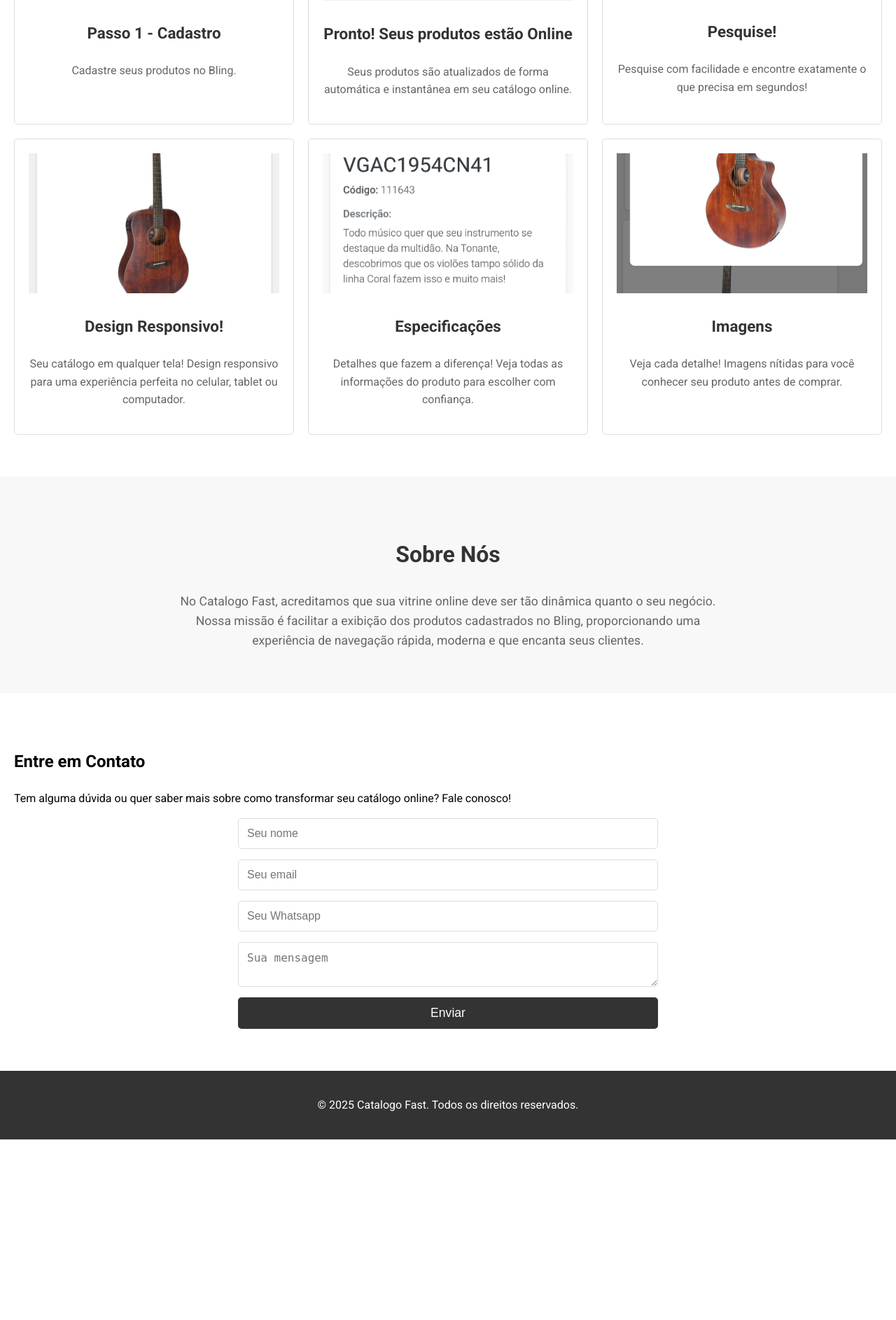
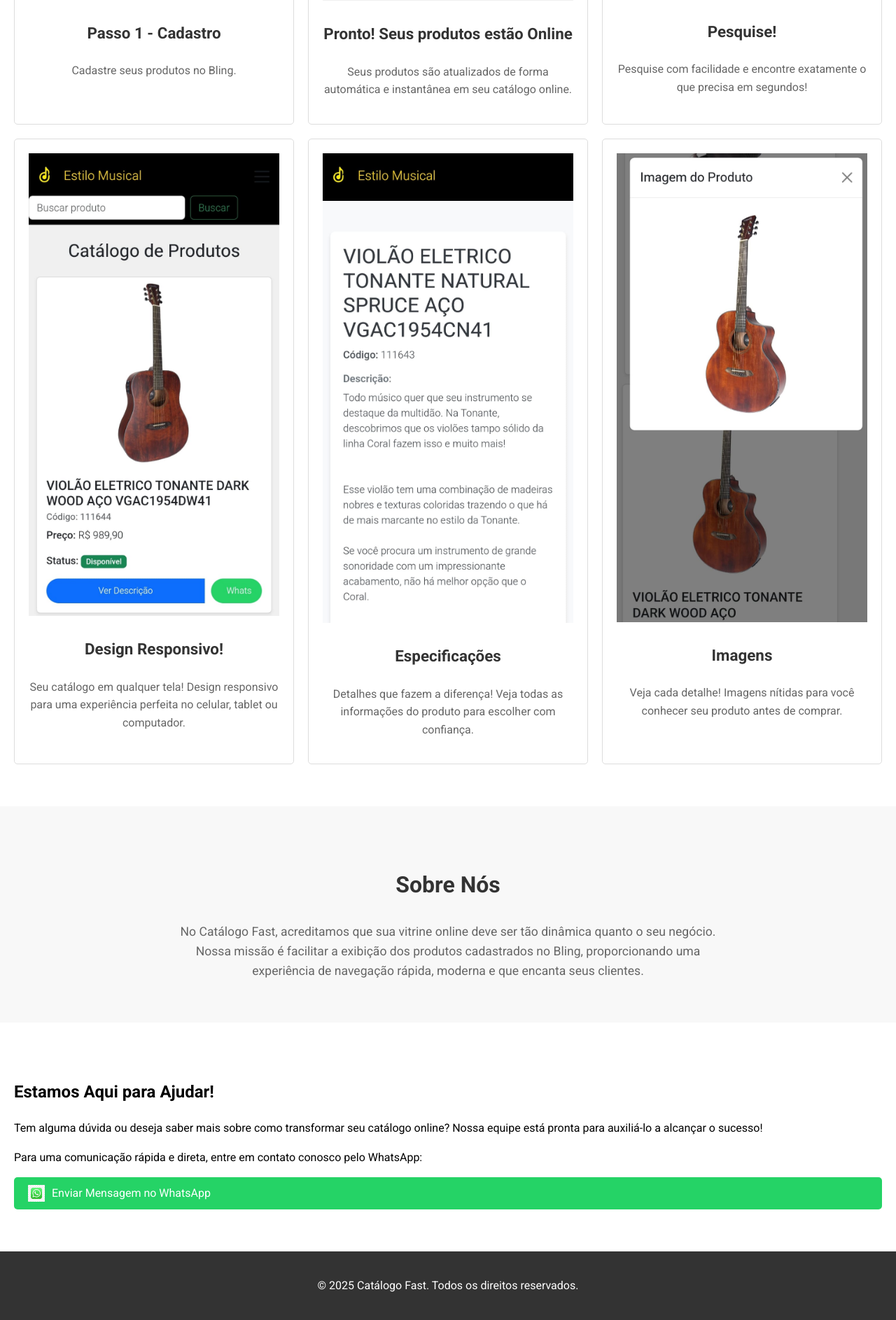
Before and after one commit to cecconitalia/catalogofast, a Flask app: page / in a window 1280 px wide. Shown: the part 1140-3026 px from the top of the page at 70% size. Before the commit the page ends 2768 px from the top, so only its background shows below. Run offline with Flask 3, Linux system fonts and the light colour scheme.

Commit message:
Resolvendo conflitos002

```diff
--- a/app.py
+++ b/app.py
@@ -1,19 +1,21 @@
 from flask import Flask, render_template, request, redirect, url_for, flash
 from flask_mail import Mail, Message
 import os
-
-print(os.urandom(24))  # Gera uma chave secreta de 24 bytes
-
+import urllib.parse
 
 app = Flask(__name__)
-app.secret_key = os.environ.get('FLASK_SECRET_KEY', 'default_secret_key')
 
-# Configuração do Flask-Mail
-app.config['MAIL_SERVER'] = 'smtp.gmail.com'
-app.config['MAIL_PORT'] = 587
-app.config['MAIL_USE_TLS'] = True
-app.config['MAIL_USERNAME'] = 'cecconitalia@gmail.com'        # Substitua pelo seu email
-app.config['MAIL_PASSWORD'] = 'D8h5..12'                    # Substitua pela sua senha ou utilize variáveis de ambiente
+# Configurações do aplicativo Flask
+app.secret_key = 'sua_chave_secreta'  # Substitua por uma chave secreta segura
+
+# Configurações do Flask-Mail
+app.config['MAIL_SERVER'] = 'smtp.seudominio.com'  # Substitua pelo servidor SMTP do seu provedor de e-mail
+app.config['MAIL_PORT'] = 587  # Porta do servidor SMTP
+app.config['MAIL_USE_TLS'] = True  # Ativar TLS
+app.config['MAIL_USE_SSL'] = False  # Desativar SSL
+app.config['MAIL_USERNAME'] = 'seu_email@seudominio.com'  # Substitua pelo seu e-mail
+app.config['MAIL_PASSWORD'] = 'sua_senha'  # Substitua pela sua senha
+app.config['MAIL_DEFAULT_SENDER'] = 'seu_email@seudominio.com'  # E-mail remetente padrão
 
 mail = Mail(app)
 
@@ -29,15 +31,16 @@ def send_email():
     whatsapp = request.form.get('whatsapp')
     message = request.form.get('message')
 
-    # Cria a mensagem de email
-    msg = Message("Novo Contato - Catalogo Fast",
-                  sender=email,
-                  recipients=["ofertacobrasilsc@gmail.com"])
-    msg.body = (
-        f"Nome: {name}\n"
-        f"Email: {email}\n"
-        f"Whatsapp: {whatsapp}\n"
-        f"Mensagem: {message}"
+    # Cria a mensagem de e-mail
+    msg = Message(
+        subject="Novo Contato - Catálogo Fast",
+        recipients=["catalogofast@outlook.com.br"],  # Substitua pelo e-mail desejado
+        body=(
+            f"Nome: {name}\n"
+            f"Email: {email}\n"
+            f"Whatsapp: {whatsapp}\n"
+            f"Mensagem: {message}"
+        )
     )
 
     try:
@@ -49,5 +52,36 @@ def send_email():
 
     return redirect(url_for('home'))
 
+@app.route('/send_whatsapp', methods=['POST'])
+def send_whatsapp():
+    # Obtém os dados do formulário
+    name = request.form.get('name')
+    email = request.form.get('email')
+    whatsapp = request.form.get('whatsapp')
+    message = request.form.get('message')
+
+    # Cria a mensagem para o WhatsApp
+    whatsapp_message = (
+        f"Novo Contato - Catálogo Fast\n"
+        f"Nome: {name}\n"
+        f"Email: {email}\n"
+        f"Whatsapp: {whatsapp}\n"
+        f"Mensagem: {message}"
+    )
+
+    # Codifica a mensagem para ser usada na URL
+    encoded_message = urllib.parse.quote(whatsapp_message)
+
+    # Número do WhatsApp para onde será enviado
+    phone_number = "5511968126748"  # Substitua pelo número desejado
+
+    # Cria o link do WhatsApp
+    whatsapp_link = f"https://wa.me/{phone_number}?text={encoded_message}"
+
+    # Redireciona para o link do WhatsApp
+    return redirect(whatsapp_link)
+
 if __name__ == '__main__':
     app.run(debug=True)
+app.config['MAIL_DEBUG'] = True
+app.config['DEBUG'] = True
--- a/static/style.css
+++ b/static/style.css
@@ -46,17 +46,30 @@ body {
   font-weight: 500;
 }
 
+/* Menu Toggle (Hamburger) */
 .menu-toggle {
   display: none;
   cursor: pointer;
 }
 
-  .bar {
+.menu-toggle .bar {
   display: block;
   width: 30px;
   height: 3px;
   background-color: white;
   margin: 6px 0;
+  transition: all 0.3s ease;
+}
+
+/* Ícone ativo (transforma em X) */
+.menu-toggle.active .bar:nth-child(1) {
+  transform: translateY(9px) rotate(45deg);
+}
+.menu-toggle.active .bar:nth-child(2) {
+  opacity: 0;
+}
+.menu-toggle.active .bar:nth-child(3) {
+  transform: translateY(-9px) rotate(-45deg);
 }
 
 /* Seção Hero */
@@ -112,7 +125,7 @@ body {
 
 .product-grid {
   display: grid;
-    grid-template-columns: repeat(3, 1fr); /* 3 produtos por linha */
+  grid-template-columns: repeat(3, 1fr);
   gap: 20px;
 }
 
@@ -197,67 +210,94 @@ body {
   text-align: center;
 }
 
-  /* Menu Responsivo */
+/* Menu Responsivo para Mobile */
 @media screen and (max-width: 768px) {
   .menu {
-      display: none;
+      position: fixed;
+      top: 0;
+      right: -100%;
+      width: 250px;
+      height: 100%;
+      background-color: #333;
       flex-direction: column;
-      gap: 10px;
-      margin-top: 10px;
       align-items: flex-start;
+      padding-top: 60px;
+      transition: right 0.3s ease;
+      z-index: 999;
   }
-
   .menu.active {
-      display: flex;
+      right: 0;
   }
-
   .menu li {
-      margin-left: 0;
-      padding: 10px;
       width: 100%;
+      padding: 15px 20px;
       text-align: left;
+      border-bottom: 1px solid #444;
+      margin: 0;
   }
-
+  .menu li a {
+      font-size: 1.2rem;
+  }
   .menu-toggle {
       display: block;
-    }
-
-    .product-grid {
-      grid-template-columns: repeat(2, 1fr); /* 2 produtos por linha em telas médias */
+      z-index: 1000;
   }
 }
 
+/* Ajustes para telas muito pequenas */
 @media screen and (max-width: 480px) {
   .hero h1 {
       font-size: 2rem;
   }
-
   .hero p {
       font-size: 1rem;
   }
-
   .hero .btn {
       padding: 10px 20px;
       font-size: 1rem;
   }
-
   .how-it-works h2, .about h2 {
       font-size: 1.8rem;
   }
-
   .how-it-works p, .about p {
       font-size: 1rem;
   }
-
   .product-card h3 {
       font-size: 1.2rem;
   }
-
   .product-card p {
       font-size: 1rem;
   }
-
   .product-grid {
-      grid-template-columns: 1fr; /* 1 produto por linha em telas pequenas */
+      grid-template-columns: 1fr;
   }
 }
+
+/* Ajuste para imagens verticais (screenshots de celular) */
+.product-card.vertical img {
+  max-height: none;
+  height: auto;
+  object-fit: contain;
+}
+
+
+.whatsapp-button {
+  display: flex;
+  align-items: center;
+  background-color: #25D366;
+  color: white;
+  padding: 10px 20px;
+  border-radius: 5px;
+  text-decoration: none;
+}
+
+.whatsapp-icon {
+  width: 24px;
+  height: 24px;
+  margin-right: 10px;
+}
+
+
+.whatsapp-button:hover {
+  background-color: #128C7E;
+}
--- a/templates/index.html
+++ b/templates/index.html
@@ -3,14 +3,14 @@
 <head>
   <meta charset="UTF-8">
   <meta name="viewport" content="width=device-width, initial-scale=1.0">
-  <title>Catalogo Fast</title>
+  <title>Catálogo Fast</title>
   <link rel="stylesheet" href="{{ url_for('static', filename='style.css') }}">
   <link href="https://fonts.googleapis.com/css2?family=Roboto:wght@400;500;700&display=swap" rel="stylesheet">
 </head>
 <body>
     <nav class="navbar">
         <div class="container">
-          <a href="#" class="logo">Catalogo Fast</a>
+          <a href="#" class="logo">Catálogo Fast</a>
           <div id="mobile-menu" class="menu-toggle">
             <span class="bar"></span>
             <span class="bar"></span>
@@ -30,7 +30,7 @@
     <header id="home" class="hero">
       <div class="container">
         <h1>Seu Catálogo Online em Poucos Cliques</h1>
-        <p>Com o Catalogo Fast, os produtos já cadastrados no Bling ganham vida em uma vitrine digital moderna e atrativa. Transforme seu negócio e aumente suas vendas!</p>
+        <p>Com o Catálogo Fast, os produtos já cadastrados no Bling ganham vida em uma vitrine digital moderna e atrativa. Transforme seu negócio e aumente suas vendas!</p>
         <a href="#como-funciona" class="btn">Saiba Mais</a>
       </div>
     </header>
@@ -64,17 +64,18 @@
             <h3>Pesquise!</h3>
             <p>Pesquise com facilidade e encontre exatamente o que precisa em segundos!</p>
           </div>
-          <div class="product-card">
+          <!-- Últimas 3 imagens com orientação vertical -->
+          <div class="product-card vertical">
             <img src="/static/images/catalogo004.jpg" alt="Design Responsivo">
             <h3>Design Responsivo!</h3>
             <p>Seu catálogo em qualquer tela! Design responsivo para uma experiência perfeita no celular, tablet ou computador.</p>
           </div>
-          <div class="product-card">
+          <div class="product-card vertical">
             <img src="/static/images/catalogo005.jpg" alt="Especificações">
             <h3>Especificações</h3>
             <p>Detalhes que fazem a diferença! Veja todas as informações do produto para escolher com confiança.</p>
           </div>
-          <div class="product-card">
+          <div class="product-card vertical">
             <img src="/static/images/catalogo006.jpg" alt="Imagens">
             <h3>Imagens</h3>
             <p>Veja cada detalhe! Imagens nítidas para você conhecer seu produto antes de comprar.</p>
@@ -87,29 +88,31 @@
     <section id="sobre" class="about">
       <div class="container">
         <h2>Sobre Nós</h2>
-        <p>No Catalogo Fast, acreditamos que sua vitrine online deve ser tão dinâmica quanto o seu negócio. Nossa missão é facilitar a exibição dos produtos cadastrados no Bling, proporcionando uma experiência de navegação rápida, moderna e que encanta seus clientes.</p>
+        <p>No Catálogo Fast, acreditamos que sua vitrine online deve ser tão dinâmica quanto o seu negócio. Nossa missão é facilitar a exibição dos produtos cadastrados no Bling, proporcionando uma experiência de navegação rápida, moderna e que encanta seus clientes.</p>
       </div>
     </section>
 
-    <!-- Seção Contato -->
-    <section id="contato" class="contact">
-      <div class="container">
-        <h2>Entre em Contato</h2>
-        <p>Tem alguma dúvida ou quer saber mais sobre como transformar seu catálogo online? Fale conosco!</p>
-        <form action="/send" method="POST">
-          <input type="text" name="name" placeholder="Seu nome" required>
-          <input type="email" name="email" placeholder="Seu email" required>
-          <input type="text" name="whatsapp" placeholder="Seu Whatsapp" required>
-          <textarea name="message" placeholder="Sua mensagem" required></textarea>
-          <button type="submit" class="btn">Enviar</button>
-        </form>
-      </div>
-    </section>
+<!-- Seção Contato -->
+<section id="contato" class="contact">
+  <div class="container">
+    <h2>Estamos Aqui para Ajudar!</h2>
+    <p>Tem alguma dúvida ou deseja saber mais sobre como transformar seu catálogo online? Nossa equipe está pronta para auxiliá-lo a alcançar o sucesso!</p>
+    <p>Para uma comunicação rápida e direta, entre em contato conosco pelo WhatsApp:</p>
+    <a href="https://wa.me/5511968126748?text=Olá,%20gostaria%20de%20mais%20informações." class="whatsapp-button" target="_blank">
+      <img src="/static/images/whatsapp-icon.png" alt="WhatsApp" class="whatsapp-icon">
+      Enviar Mensagem no WhatsApp
+    </a>
+  </div>
+</section>
+
+
+
+
 
     <!-- Rodapé -->
     <footer>
       <div class="container">
-        <p>&copy; 2025 Catalogo Fast. Todos os direitos reservados.</p>
+        <p>&copy; 2025 Catálogo Fast. Todos os direitos reservados.</p>
       </div>
     </footer>
 
@@ -121,6 +124,25 @@
 
         menuToggle.addEventListener('click', () => {
           menu.classList.toggle('active');
+          menuToggle.classList.toggle('active');
+        });
+
+        // Fechar o menu ao clicar em um link
+        document.querySelectorAll('.menu li a').forEach(link => {
+          link.addEventListener('click', () => {
+            if (menu.classList.contains('active')) {
+              menu.classList.remove('active');
+              menuToggle.classList.remove('active');
+            }
+          });
+        });
+
+        // Opcional: remover classe active ao redimensionar para telas maiores
+        window.addEventListener('resize', () => {
+          if (window.innerWidth > 768) {
+            menu.classList.remove('active');
+            menuToggle.classList.remove('active');
+          }
         });
       });
     </script>
```
Also changed, not shown: teste.py (added, +71 -0 lines), static/images/whatsapp-icon.png (added). Lines whose indentation alone changed are shown as unchanged.
